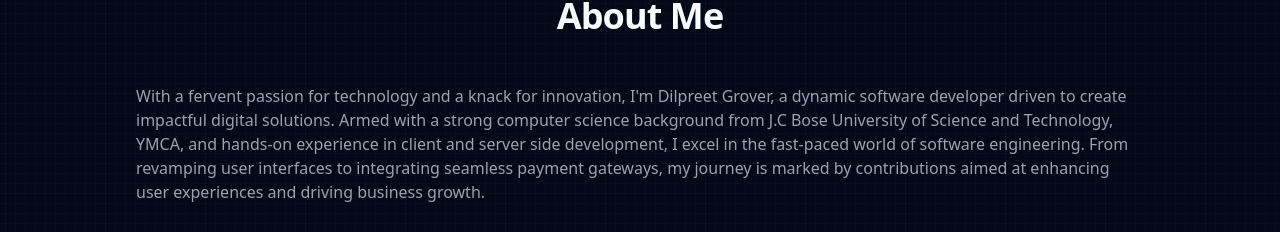
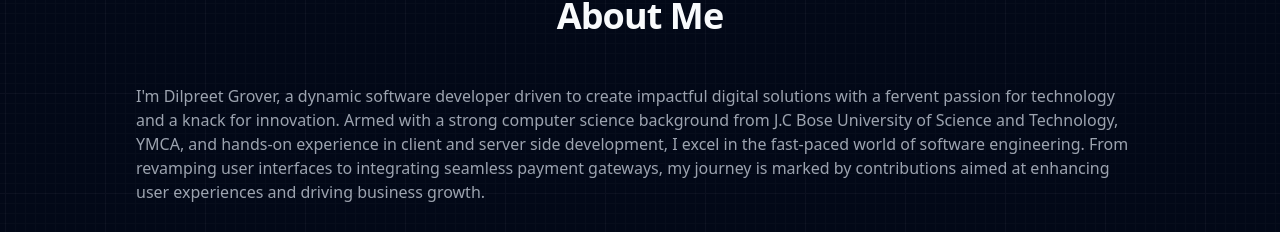
Before and after one commit to dfordp/portfolio, a React (Vite) app: page / in a window 1280 px wide. Shown: the part 712-944 px from the top of the page. Built offline with nearby package versions, Linux system fonts and the light colour scheme.

Commit message:
Update Aboutme.tsx

```diff
--- a/src/components/Aboutme.tsx
+++ b/src/components/Aboutme.tsx
@@ -5,7 +5,7 @@ const Aboutme = () => {
           About Me
         </h1>
         <p className="leading-7 [&:not(:first-child)]:mt-4 text-xs md:text-base dark:text-gray-400">
-            With a fervent passion for technology and a knack for innovation, I'm Dilpreet Grover, a dynamic software developer driven to create impactful digital solutions. Armed with a strong computer science background from J.C Bose University of Science and Technology, YMCA, and hands-on experience in client and server side development, I excel in the fast-paced world of software engineering. From revamping user interfaces to integrating seamless payment gateways, my journey is marked by contributions aimed at enhancing user experiences and driving business growth.
+            I'm Dilpreet Grover, a dynamic software developer driven to create impactful digital solutions with a fervent passion for technology and a knack for innovation. Armed with a strong computer science background from J.C Bose University of Science and Technology, YMCA, and hands-on experience in client and server side development, I excel in the fast-paced world of software engineering. From revamping user interfaces to integrating seamless payment gateways, my journey is marked by contributions aimed at enhancing user experiences and driving business growth.
         </p>
             <p className="leading-7 [&:not(:first-child)]:mt-6 text-xs md:text-base  dark:text-gray-400">
             Beyond academia and professional roles, I thrive in hackathons, sharpening my problem-solving skills and fostering a collaborative spirit. Leadership in college societies underscores my commitment to innovation. Excited to explore new technologies, I'm poised to make meaningful contributions in the ever-evolving landscape of software development.
```
